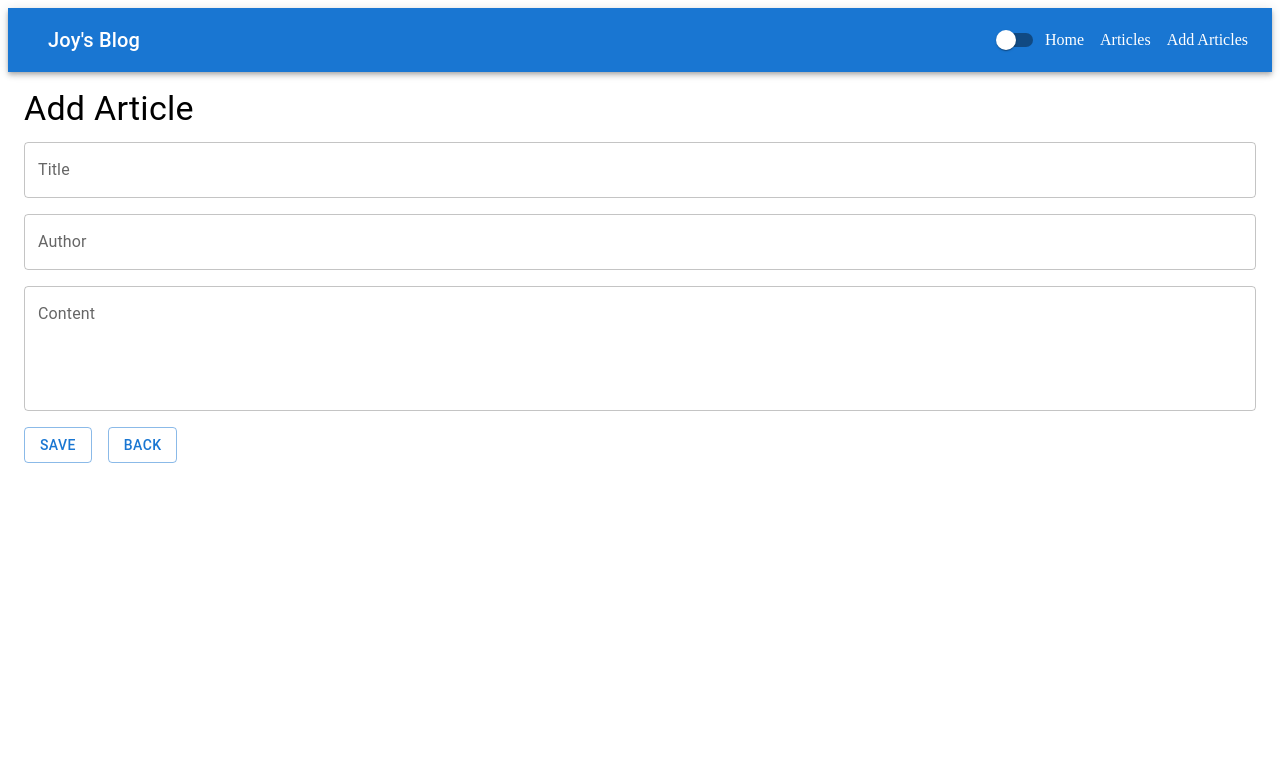
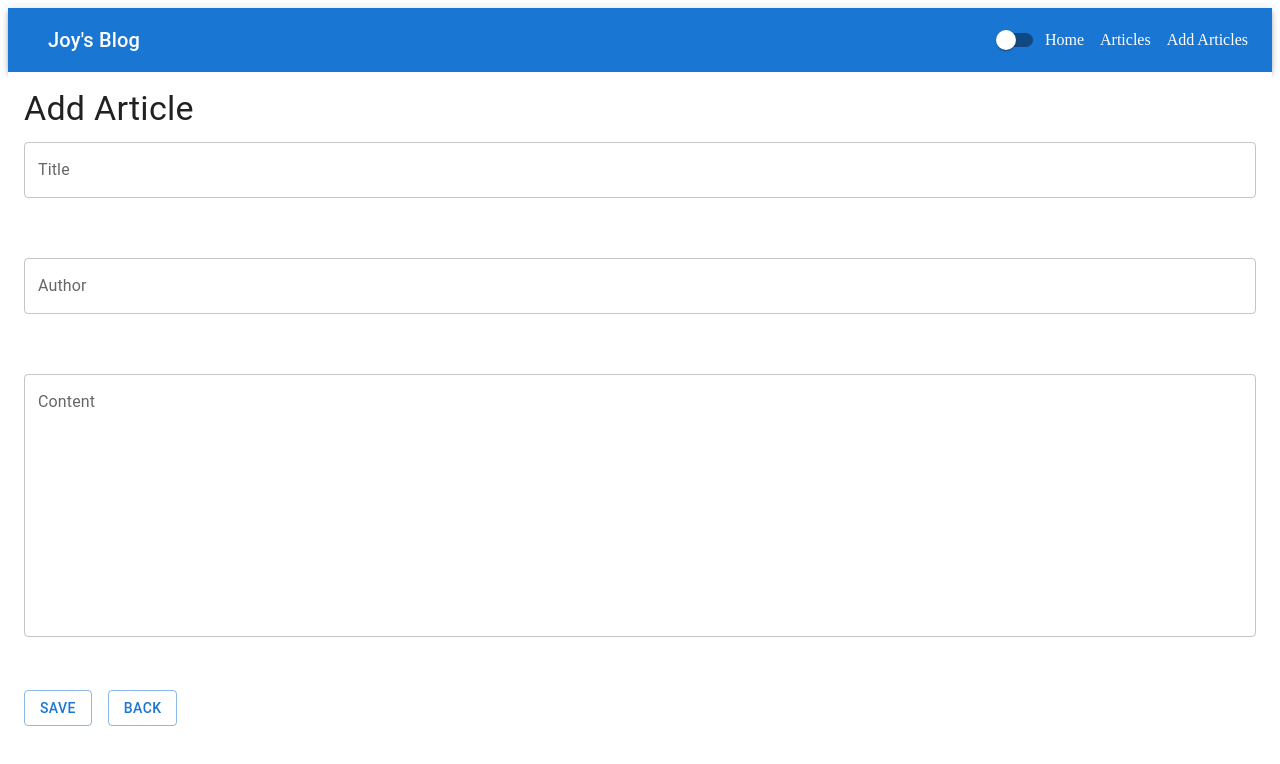
Before and after one commit to LyuYueJoy/MSA-Phase2-Blog, a React (Vite) app in the folder frontend/: page /articles/add in a window 1280 px wide. Shown: the top 764 px of the page. Built offline with nearby package versions, Linux system fonts and the light colour scheme.

Commit message:
Modify the situation where the input box is invisible in dark mode

```diff
--- a/frontend/src/Components/Articles/ArticleList.tsx
+++ b/frontend/src/Components/Articles/ArticleList.tsx
@@ -1,4 +1,3 @@
-// src/Components/Article/ArticleList.tsx
 import React, { useState, useEffect } from "react";
 import { IArticles } from "../../Models/articles";
 import { getArticlessUrl } from "../../APIs/apis";
--- a/frontend/src/Components/Articles/article.tsx
+++ b/frontend/src/Components/Articles/article.tsx
@@ -1,4 +1,3 @@
-// src/Components/Article/Article.tsx
 import React from "react";
 import ArticleList from "./ArticleList";
 
--- a/frontend/src/Components/addArticles/addArticle.tsx
+++ b/frontend/src/Components/addArticles/addArticle.tsx
@@ -31,7 +31,6 @@ const AddArticle: React.FC = () => {
             const data = await response.json();
             console.log("Article saved:", data);
 
-            // Click Save to clear the form.
             setAuthor("");
             setTitle("");
             setContent("");
@@ -41,14 +40,14 @@ const AddArticle: React.FC = () => {
             console.error("Error saving article:", error);
         }
     };
-
+    // Back to article page
     const handleBack = () => {
-        navigate("/articles"); // back to article page
+        navigate("/articles");
     };
 
     return (
-        <Box sx={{ padding: 2 }}>
-            <Typography variant="h4" gutterBottom>
+        <Box sx={{ padding: 2, bgcolor: 'background.default', minHeight: '100vh' }}>
+            <Typography variant="h4" gutterBottom color="text.primary">
                 Add Article
             </Typography>
             <Grid container spacing={2}>
@@ -60,6 +59,17 @@ const AddArticle: React.FC = () => {
                         variant="outlined"
                         value={title}
                         onChange={(e) => setTitle(e.target.value)}
+                        InputProps={{
+                            style: {
+                                color: 'text.primary',
+                            },
+                        }}
+                        InputLabelProps={{
+                            style: {
+                                color: 'text.secondary',
+                            },
+                        }}
+                        sx={{ minHeight: '100px' }}
                     />
                 </Grid>
                 <Grid item xs={12}>
@@ -70,6 +80,17 @@ const AddArticle: React.FC = () => {
                         variant="outlined"
                         value={author}
                         onChange={(e) => setAuthor(e.target.value)}
+                        InputProps={{
+                            style: {
+                                color: 'text.primary',
+                            },
+                        }}
+                        InputLabelProps={{
+                            style: {
+                                color: 'text.secondary',
+                            },
+                        }}
+                        sx={{ minHeight: '100px' }}
                     />
                 </Grid>
                 <Grid item xs={12}>
@@ -79,9 +100,20 @@ const AddArticle: React.FC = () => {
                         label="Content"
                         variant="outlined"
                         multiline
-                        rows={4}
+                        rows={10}
                         value={content}
                         onChange={(e) => setContent(e.target.value)}
+                        InputProps={{
+                            style: {
+                                color: 'text.primary',
+                            },
+                        }}
+                        InputLabelProps={{
+                            style: {
+                                color: 'text.secondary',
+                            },
+                        }}
+                        sx={{ minHeight: '300px' }}
                     />
                 </Grid>
                 <Grid item xs={12}>
--- a/frontend/src/Components/editArticles/editArticles.tsx
+++ b/frontend/src/Components/editArticles/editArticles.tsx
@@ -1,5 +1,5 @@
-import { Button, TextField } from '@mui/material';
 import React, { useState, useEffect } from 'react';
+import { Button, TextField, Box, Typography } from '@mui/material';
 import { useNavigate, useParams } from 'react-router-dom';
 
 const EditArticle: React.FC = () => {
@@ -53,7 +53,6 @@ const EditArticle: React.FC = () => {
             const data = await response.json();
             console.log("Article updated:", data);
 
-            // Clear the form after updating
             setAuthor("");
             setTitle("");
             setContent("");
@@ -65,12 +64,14 @@ const EditArticle: React.FC = () => {
     };
 
     const handleBack = () => {
-        navigate("/articles"); // Back to article list page
+        navigate("/articles");
     };
 
     return (
-        <div>
-            <h2>Edit Article</h2>
+        <Box sx={{ padding: 2, bgcolor: 'background.default', color: 'text.primary' }}>
+            <Typography variant="h4" gutterBottom>
+                Edit Article
+            </Typography>
             <TextField
                 autoComplete="off"
                 label="Author"
@@ -79,6 +80,16 @@ const EditArticle: React.FC = () => {
                 onChange={(e) => setAuthor(e.target.value)}
                 fullWidth
                 margin="normal"
+                InputProps={{
+                    style: {
+                        color: 'text.primary',
+                    },
+                }}
+                InputLabelProps={{
+                    style: {
+                        color: 'text.secondary',
+                    },
+                }}
             />
             <TextField
                 autoComplete="off"
@@ -88,6 +99,16 @@ const EditArticle: React.FC = () => {
                 onChange={(e) => setTitle(e.target.value)}
                 fullWidth
                 margin="normal"
+                InputProps={{
+                    style: {
+                        color: 'text.primary',
+                    },
+                }}
+                InputLabelProps={{
+                    style: {
+                        color: 'text.secondary',
+                    },
+                }}
             />
             <TextField
                 autoComplete="off"
@@ -96,19 +117,29 @@ const EditArticle: React.FC = () => {
                 value={content}
                 onChange={(e) => setContent(e.target.value)}
                 multiline
-                rows={10} // Adjust rows as needed
+                rows={10}
                 fullWidth
                 margin="normal"
+                InputProps={{
+                    style: {
+                        color: 'text.primary',
+                    },
+                }}
+                InputLabelProps={{
+                    style: {
+                        color: 'text.secondary',
+                    },
+                }}
             />
-            <div>
+            <Box sx={{ display: 'flex', gap: 2, marginTop: 2 }}>
                 <Button variant="outlined" onClick={handleSave}>
                     Save
                 </Button>
                 <Button variant="outlined" onClick={handleBack}>
                     Back
                 </Button>
-            </div>
-        </div>
+            </Box>
+        </Box>
     );
 };
 
```
